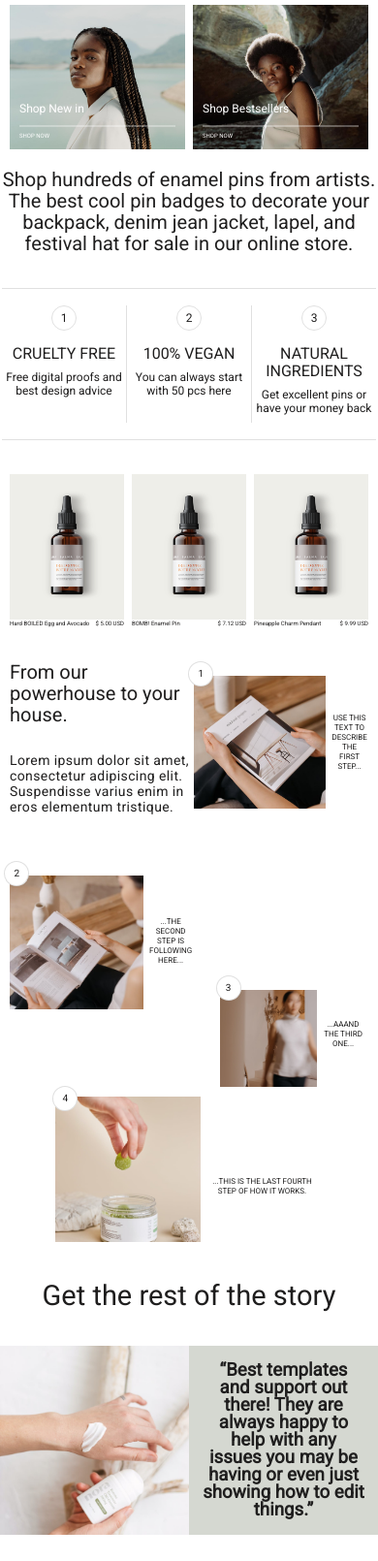
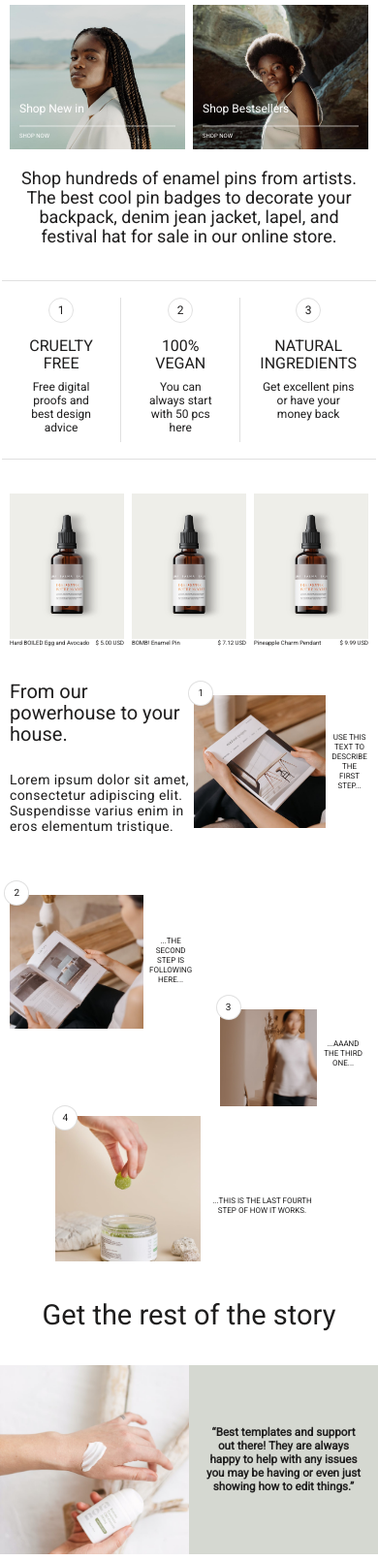
Before and after one commit to kamenko-gena/Salma-petProject, a plain HTML site: page index.html in a window 390 px wide. Shown: the part 363-1973 px from the top of the page at 97% size. Drawn offline with Linux system fonts and the light colour scheme.

Commit message:
change style

```diff
--- a/styles.css
+++ b/styles.css
@@ -964,9 +964,11 @@ tr {
   }
 
   .content-info p {
-    font-size: 20px;
-    line-height: 22px;
+    font-size: 18px;
+    line-height: 20px;
     margin-bottom: 35px;
+    margin-right: 20px;
+    margin-left: 20px;
   }
 
   .content-ifo-quality {
@@ -1075,14 +1077,13 @@ tr {
   }
 
   .brend-main-text {
-    font-size: 16px;
-    line-height: 18px;
+    font-size: 10px;
+    line-height: 14px;
     height: auto;
     width: 50%;
   }
   .brend-main-img {
     width: 50%;
-    height: 50%;
   }
   .brend-main-text h3 {
     margin: 14px;
```
